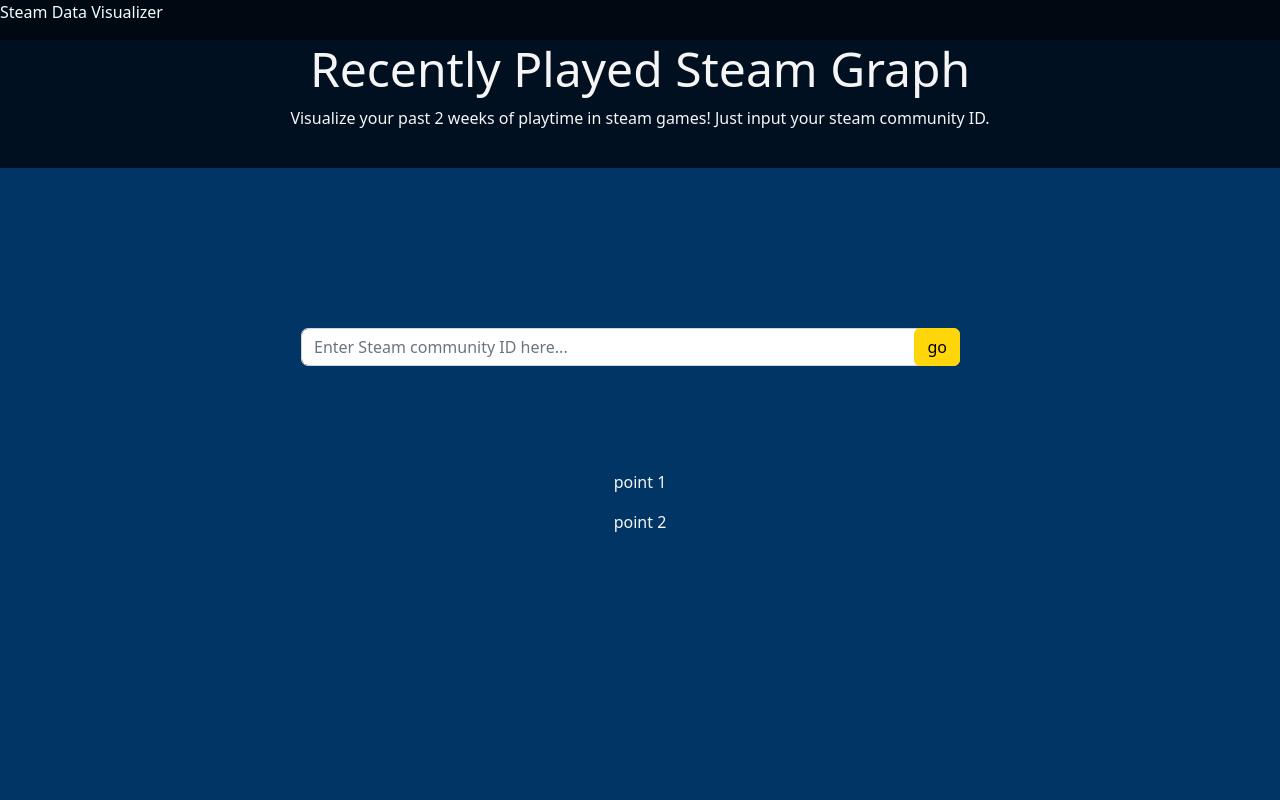
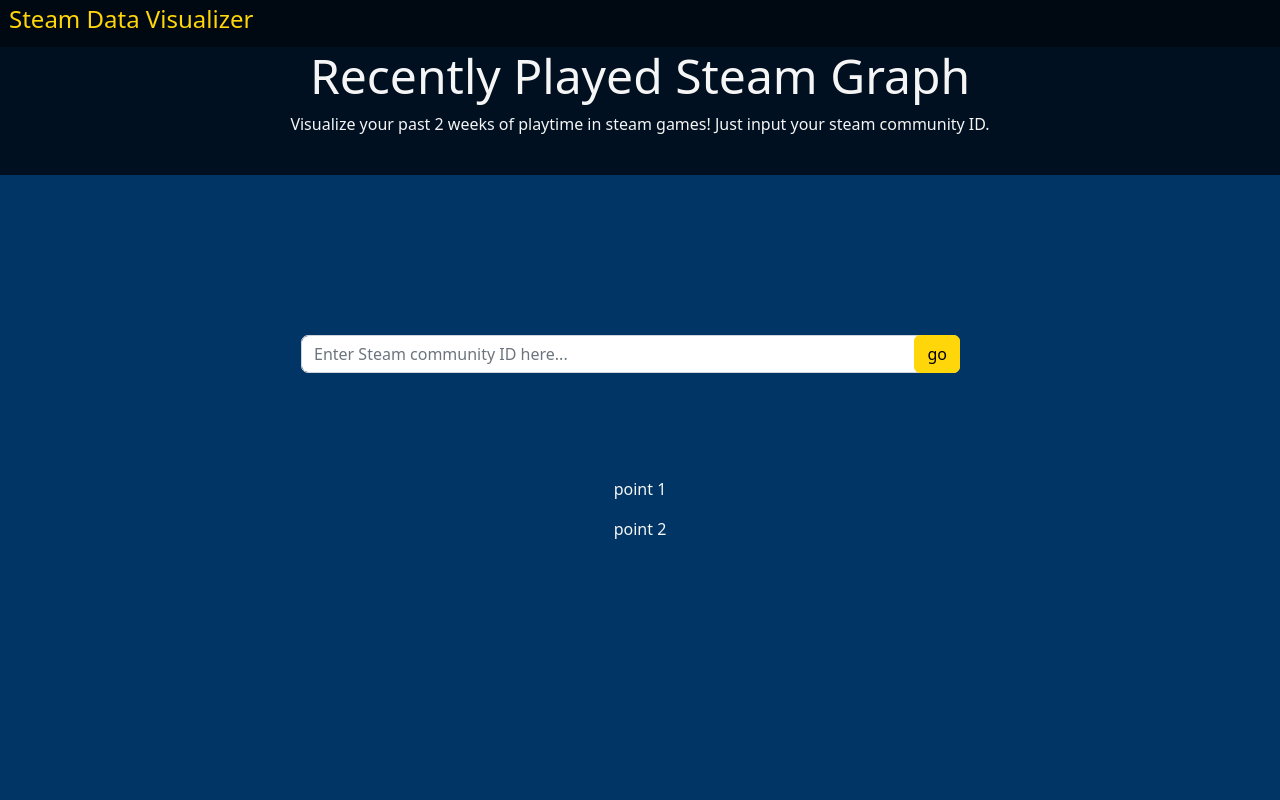
Before and after one commit to bmpmd/graph-played, an Angular app: page /home in a window 1280 px wide. Shown: the top 800 px of the page. Built offline with nearby package versions, Linux system fonts and the light colour scheme.

Commit message:
model is messed up

```diff
--- a/src/app/components/home/home.component.css
+++ b/src/app/components/home/home.component.css
@@ -6,8 +6,10 @@
 
 .input{
     background-color: #003566;
-    height: 80em;
+    min-height: 80em;
+    max-height:fit-content;
     padding-top: 10em;
+    padding-bottom: 10em;
 
 
 }
--- a/src/app/components/input/input.component.html
+++ b/src/app/components/input/input.component.html
@@ -4,7 +4,7 @@
     <span class="input-group-append ">
         <button type="button" class="btn"
             style="z-index: 100; color: black; border-color: #ffd60a; background-color: #ffd60a;"
-            (ngSubmit)="onSubmit()">go</button>
+            (ngSubmit)="onSubmit()" >go</button>
     </span>
 
 </form>
--- a/src/app/components/navbar/navbar.component.html
+++ b/src/app/components/navbar/navbar.component.html
@@ -1,3 +1,12 @@
 <div class="nav">
-    <p>Steam Data Visualizer</p>
+    <button class="btn btn-sm bg-transparent" (click)="onClick()">
+        <h4 *ngIf="!this.appComponent.done" style="color: #ffd60a;">
+           Steam Data Visualizer
+        </h4>
+        <h4 *ngIf="this.appComponent.done && !this.appComponent.isLoading" style="color: #ffd60a;">
+            Back
+         </h4>
+
+      </button>
+
 </div>
--- a/src/app/components/navbar/navbar.component.ts
+++ b/src/app/components/navbar/navbar.component.ts
@@ -1,3 +1,4 @@
+import { AppComponent } from 'src/app/app.component';
 import { Component, OnInit } from '@angular/core';
 
 @Component({
@@ -7,9 +8,14 @@
 })
 export class NavbarComponent implements OnInit {
 
-  constructor() { }
+  constructor(public appComponent: AppComponent) { }
 
   ngOnInit(): void {
   }
 
+  onClick(){
+    this.appComponent.done = false;
+    this.appComponent.isLoading = false;
+  }
+
 }
--- a/src/app/components/out/out.component.html
+++ b/src/app/components/out/out.component.html
@@ -1,2 +1,4 @@
-
-<li *ngFor="let game of appComponent.games">{{game.name}}</li>
+<!-- this is where the Big leagues are... -->
+<div *ngFor="let game of appComponent.games">
+    <li>{{game.name}}</li>
+</div>
```
